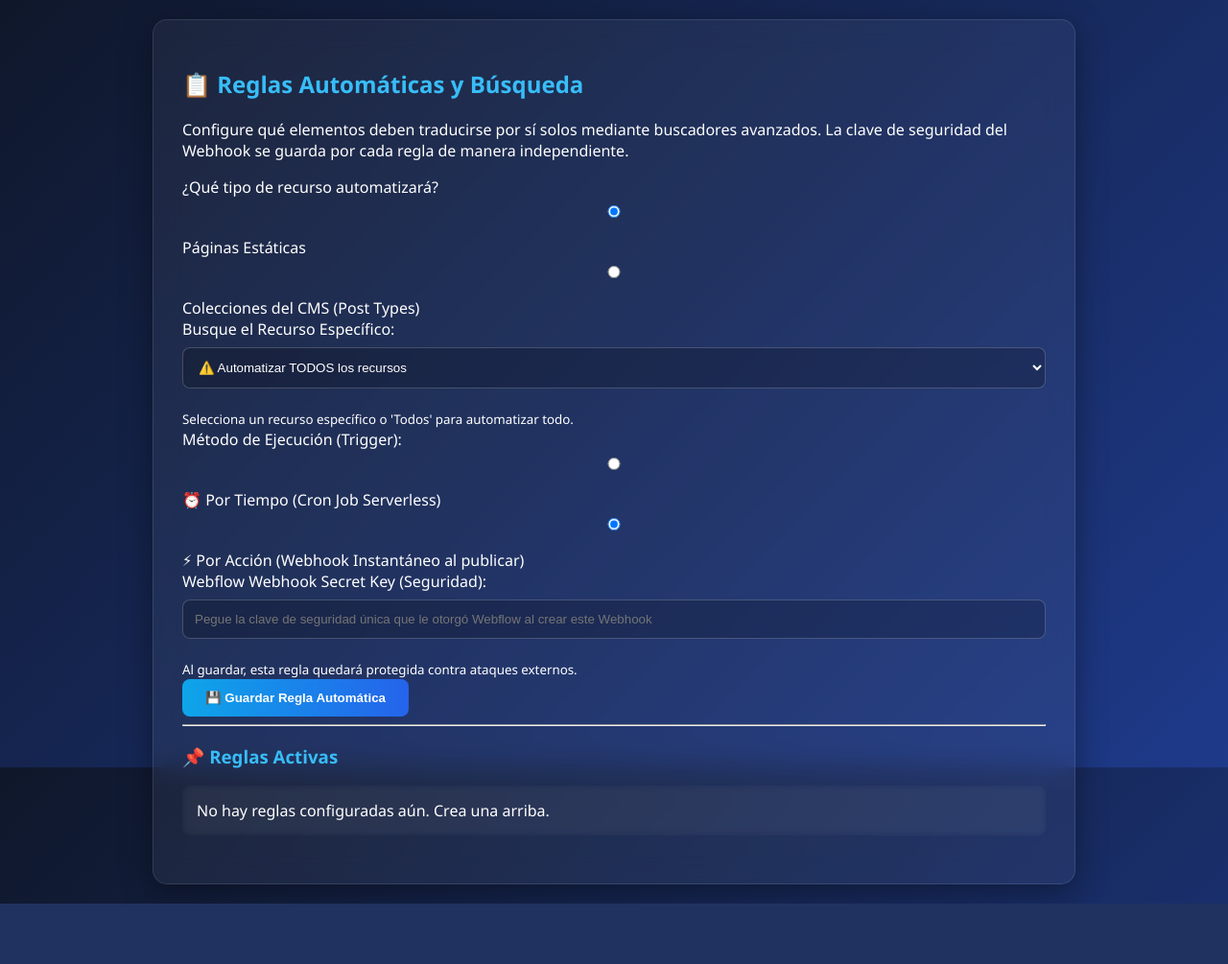
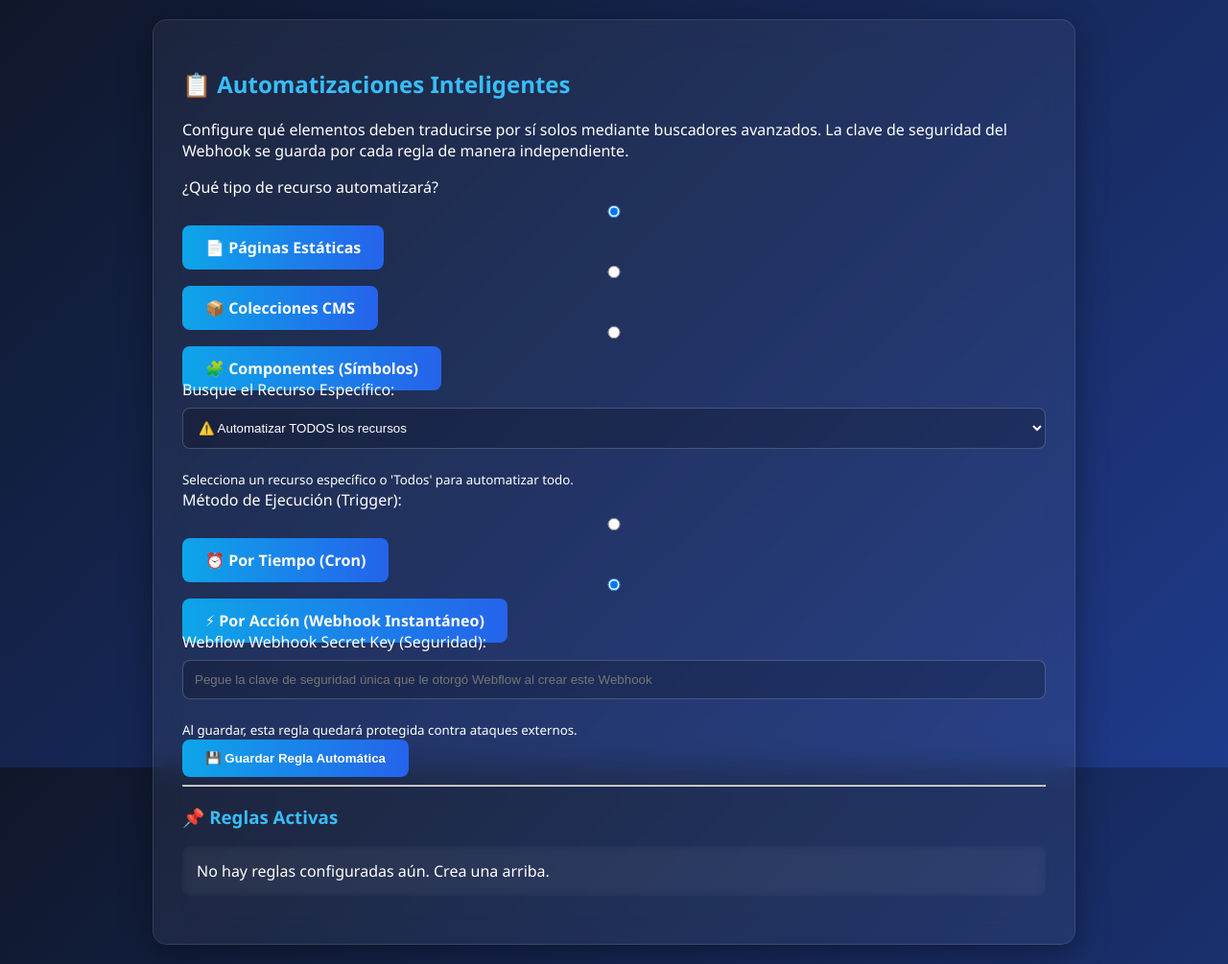
Before and after one commit to userEmanu/domoblock-translator, a Flask app: template api/templates/auto.html in a window 1280 px wide. Shown: the whole page at 96% size. Before the commit the page ends 942 px from the top, so only its background shows below. Run offline with Flask 3, Linux system fonts and the light colour scheme; the template is opened without the code that fills it, so the values that code supplies are empty; some libraries are stand-ins or nearby versions.

Commit message:
Nueva integración 1

```diff
--- a/api/templates/auto.html
+++ b/api/templates/auto.html
@@ -2,26 +2,29 @@
 
 {% block content %}
 
-<h2>📋 Reglas Automáticas y Búsqueda</h2>
-
-<p>Configure qué elementos deben traducirse por sí solos mediante buscadores avanzados. La clave de seguridad del Webhook se guarda por cada regla de manera independiente.</p>
+<h2>📋 Automatizaciones Inteligentes</h2>
+<p class="text-muted">Configure qué elementos deben traducirse por sí solos mediante buscadores avanzados. La clave de seguridad del Webhook se guarda por cada regla de manera independiente.</p>
 
 <form method="POST">
-    <div class="mb-3">
-        <label class="form-label">¿Qué tipo de recurso automatizará?</label>
-        <div class="form-check">
-            <input class="form-check-input" type="radio" name="target_type" id="type_page" value="page" checked>
-            <label class="form-check-label" for="type_page">Páginas Estáticas</label>
-        </div>
-        <div class="form-check">
-            <input class="form-check-input" type="radio" name="target_type" id="type_collection" value="collection">
-            <label class="form-check-label" for="type_collection">Colecciones del CMS (Post Types)</label>
+    <div class="mb-4">
+        <label class="form-label fw-bold">¿Qué tipo de recurso automatizará?</label>
+        <div class="btn-group w-100" role="group">
+            <input type="radio" class="btn-check" name="target_type" id="type_page" value="page" checked autocomplete="off">
+            <label class="btn btn-outline-primary" for="type_page">📄 Páginas Estáticas</label>
+
+            <input type="radio" class="btn-check" name="target_type" id="type_collection" value="collection" autocomplete="off">
+            <label class="btn btn-outline-primary" for="type_collection">📦 Colecciones CMS</label>
+
+            <input type="radio" class="btn-check" name="target_type" id="type_component" value="component" autocomplete="off">
+            <label class="btn btn-outline-primary" for="type_component">🧩 Componentes (Símbolos)</label>
         </div>
     </div>
 
-    <div class="mb-3">
-        <label class="form-label">Busque el Recurso Específico:</label>
-        <select name="target_id" class="form-select" required>
+    <div class="mb-4">
+        <label class="form-label fw-bold">Busque el Recurso Específico:</label>
+        <div class="input-group">
+            <span class="input-group-text"><i class="bi bi-search"></i></span>
+            <select name="target_id" class="form-select form-select-lg" required>
                 <option value="all">⚠️ Automatizar TODOS los recursos</option>
                 {% if pages %}
                     <optgroup label="📄 Páginas">
@@ -38,58 +41,66 @@
                     </optgroup>
                 {% endif %}
             </select>
+        </div>
         <small class="text-muted">Selecciona un recurso específico o 'Todos' para automatizar todo.</small>
     </div>
 
-    <div class="mb-3">
-        <label class="form-label">Método de Ejecución (Trigger):</label>
-        <div class="form-check">
-            <input class="form-check-input" type="radio" name="trigger_type" id="trigger_cron" value="cron">
-            <label class="form-check-label" for="trigger_cron">⏰ Por Tiempo (Cron Job Serverless)</label>
-        </div>
-        <div class="form-check">
-            <input class="form-check-input" type="radio" name="trigger_type" id="trigger_webhook" value="webhook" checked>
-            <label class="form-check-label" for="trigger_webhook">⚡ Por Acción (Webhook Instantáneo al publicar)</label>
+    <div class="mb-4">
+        <label class="form-label fw-bold">Método de Ejecución (Trigger):</label>
+        <div class="btn-group w-100" role="group">
+            <input type="radio" class="btn-check" name="trigger_type" id="trigger_cron" value="cron" autocomplete="off">
+            <label class="btn btn-outline-secondary" for="trigger_cron">⏰ Por Tiempo (Cron)</label>
+
+            <input type="radio" class="btn-check" name="trigger_type" id="trigger_webhook" value="webhook" checked autocomplete="off">
+            <label class="btn btn-outline-secondary" for="trigger_webhook">⚡ Por Acción (Webhook Instantáneo)</label>
         </div>
     </div>
 
-    <div class="mb-3" id="cron_options" style="display:none;">
-        <label class="form-label">Frecuencia (Solo Cron):</label>
+    <div class="mb-4" id="cron_options" style="display:none;">
+        <div class="row">
+            <div class="col-md-6">
+                <label class="form-label">Frecuencia (días):</label>
                 <select name="frequency_days" class="form-select">
-            <option value="1">Todos los días</option>
+                    <option value="1">Cada día</option>
                     <option value="3" selected>Cada 3 días</option>
                     <option value="7">Cada 7 días</option>
+                    <option value="15">Cada 15 días</option>
                 </select>
-        <label class="form-label mt-2">Traducir Modificados en los últimos:</label>
+            </div>
+            <div class="col-md-6">
+                <label class="form-label">Traducir modificados en últimos:</label>
                 <select name="modified_within_days" class="form-select">
                     <option value="3">3 días</option>
                     <option value="5" selected>5 días</option>
                     <option value="30">30 días</option>
                 </select>
             </div>
+        </div>
+    </div>
 
-    <div class="mb-3">
-        <label class="form-label">Webflow Webhook Secret Key (Seguridad):</label>
+    <div class="mb-4">
+        <label class="form-label fw-bold">Webflow Webhook Secret Key (Seguridad):</label>
         <input type="text" name="webhook_secret" class="form-control" placeholder="Pegue la clave de seguridad única que le otorgó Webflow al crear este Webhook">
         <small class="text-muted">Al guardar, esta regla quedará protegida contra ataques externos.</small>
     </div>
 
     <input type="hidden" name="target_name" value="Regla automática">
 
-    <button type="submit" class="btn btn-primary">💾 Guardar Regla Automática</button>
+    <button type="submit" class="btn btn-primary btn-lg w-100">💾 Guardar Regla Automática</button>
 </form>
 
-<hr>
+<hr class="my-5">
 
 <h3>📌 Reglas Activas</h3>
 
 {% if rules %}
-    <table class="table table-striped">
-        <thead>
+    <div class="table-responsive">
+        <table class="table table-hover">
+            <thead class="table-light">
                 <tr>
                     <th>Estado</th>
                     <th>Recurso</th>
-                <th>Automático</th>
+                    <th>ID</th>
                     <th>Método</th>
                     <th>Condiciones</th>
                     <th>Acciones</th>
@@ -105,35 +116,40 @@
                             <span class="badge bg-secondary">⏸️ PAUSADA</span>
                         {% endif %}
                     </td>
-                <td>{{ rule.target_name }}</td>
+                    <td><strong>{{ rule.target_name }}</strong></td>
                     <td><code>{{ rule.target_id }}</code></td>
                     <td>
                         {% if rule.trigger_type == 'cron' %}
-                        ⏰ Cron (Tiempo)
+                            <span class="badge bg-info">⏰ Cron</span>
                         {% else %}
-                        ⚡ Webhook (Acción)
+                            <span class="badge bg-warning">⚡ Webhook</span>
                         {% endif %}
                     </td>
                     <td>
                         {% if rule.trigger_type == 'cron' %}
-                        Cada: {{ rule.frequency_days }}d<br>
-                        Filtro: {{ rule.modified_within_days }}d
+                            Cada {{ rule.frequency_days }}d<br>
+                            <small>Filtro: {{ rule.modified_within_days }}d</small>
                         {% else %}
-                        Instantáneo
+                            <span class="text-muted">Instantáneo</span>
                         {% endif %}
                     </td>
                     <td>
-                    <!-- 🔥 CORREGIDO: Ahora apunta a 'main.toggle_auto' -->
+                        <!-- 🔥 CORREGIDO: apunta a main.toggle_auto -->
                         <form action="{{ url_for('main.toggle_auto', id=rule.id) }}" method="POST" style="display:inline;">
-                        <button type="submit" class="btn btn-sm {% if rule.is_active %}btn-warning{% else %}btn-success{% endif %}">
-                            {% if rule.is_active %}⏸️ Pausar{% else %}▶️ Activar{% endif %}
+                            <button type="submit" class="btn btn-sm {% if rule.is_active %}btn-warning{% else %}btn-success{% endif %}" title="Activar/Pausar">
+                                {% if rule.is_active %}⏸️{% else %}▶️{% endif %}
                             </button>
+                        </form>
+                        <!-- 🔥 ELIMINAR -->
+                        <form action="{{ url_for('main.delete_auto', id=rule.id) }}" method="POST" style="display:inline;" onsubmit="return confirm('¿Eliminar esta regla?');">
+                            <button type="submit" class="btn btn-sm btn-danger" title="Eliminar">🗑️</button>
                         </form>
                     </td>
                 </tr>
             {% endfor %}
             </tbody>
         </table>
+    </div>
 {% else %}
     <div class="alert alert-info">No hay reglas configuradas aún. Crea una arriba.</div>
 {% endif %}
```
Lines whose indentation alone changed are shown as unchanged.
